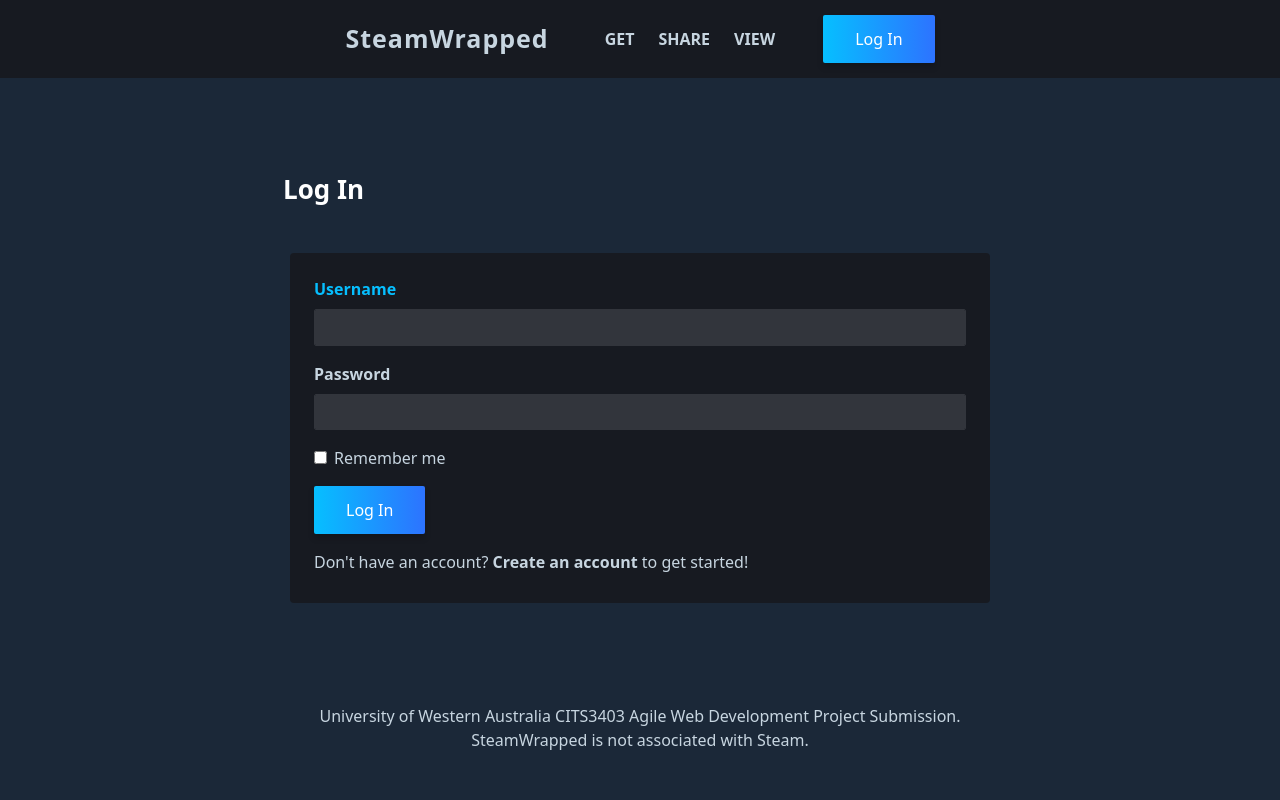
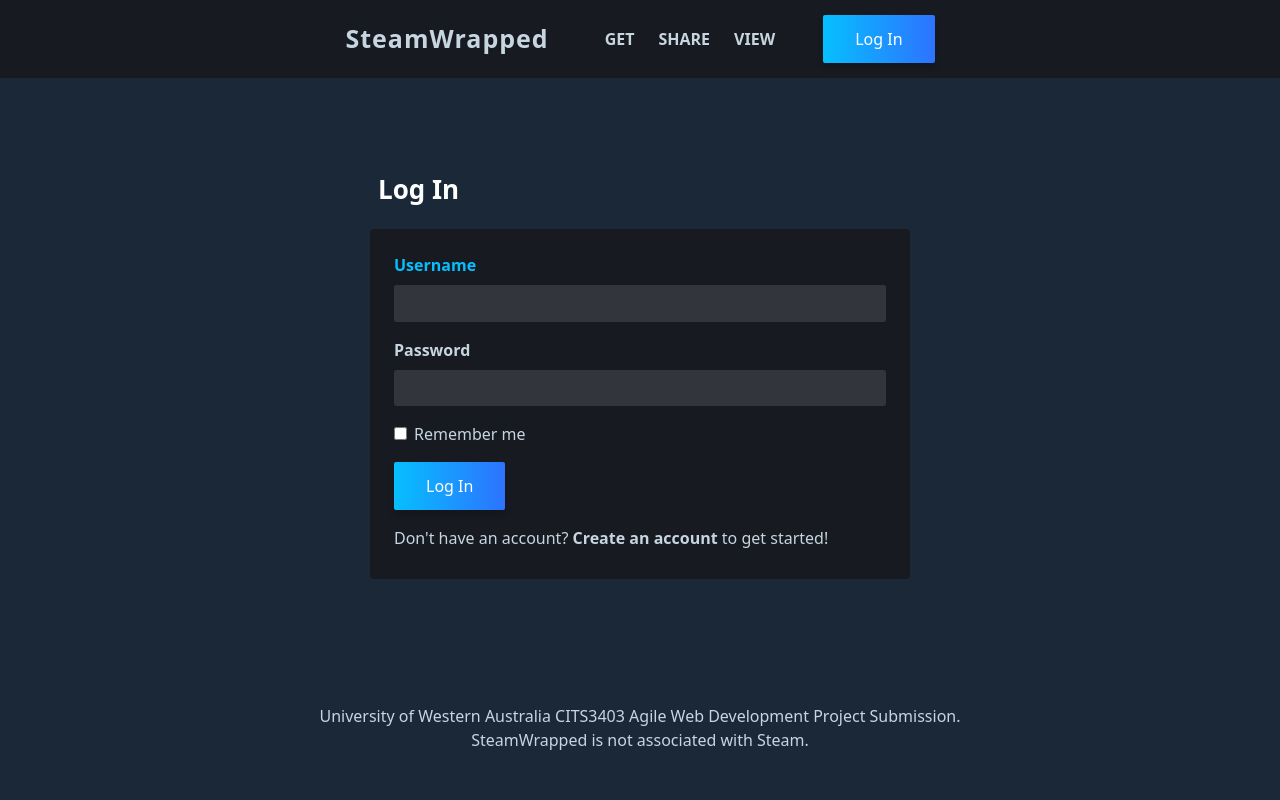
Before and after one commit to leftamarc/CITS3403-Project, a Python web app: template app/templates/main/login.html in a window 1280 px wide. Run offline with Jinja, Linux system fonts and the light colour scheme; the template is opened without the code that fills it, so the values that code supplies are empty; some libraries are stand-ins or nearby versions.

Commit message:
made log in and register pages match

```diff
--- a/app/templates/main/login.html
+++ b/app/templates/main/login.html
@@ -3,10 +3,9 @@
 
     <div class="container mt-5">
         <div class="row justify-content-center">
-            <div class="col-md-8">
-                <h1 class="basic-title mt-5 ml-2"> Log In </h1>
-                <div class="container ">
-                    <div class="bottom-box p-4 mt-5" style="height: 350px; text-align: left;">
+            <div class="col-md-6">
+                <h1 class="basic-title mt-5 ml-2">Log In</h1>
+                    <div class="bottom-box p-4 mt-4" style="height: 350px; text-align: left;">
 
                         <form action="{{ url_for('login') }}" method="post">
 
@@ -35,7 +34,6 @@
                             </p>
                     </div>
                 </div>
-            </div>
 
         </div>
 
--- a/app/templates/main/register.html
+++ b/app/templates/main/register.html
@@ -3,7 +3,6 @@
 
 <div class="container mt-5">
     <div class="row justify-content-center">
-        <!-- Left Column: Registration Form -->
         <div class="col-md-6">
             <h1 class="basic-title mt-5 ml-2">Create an account</h1>
             <div class="bottom-box p-4 mt-4" style="text-align: left; height: 420px">
```
